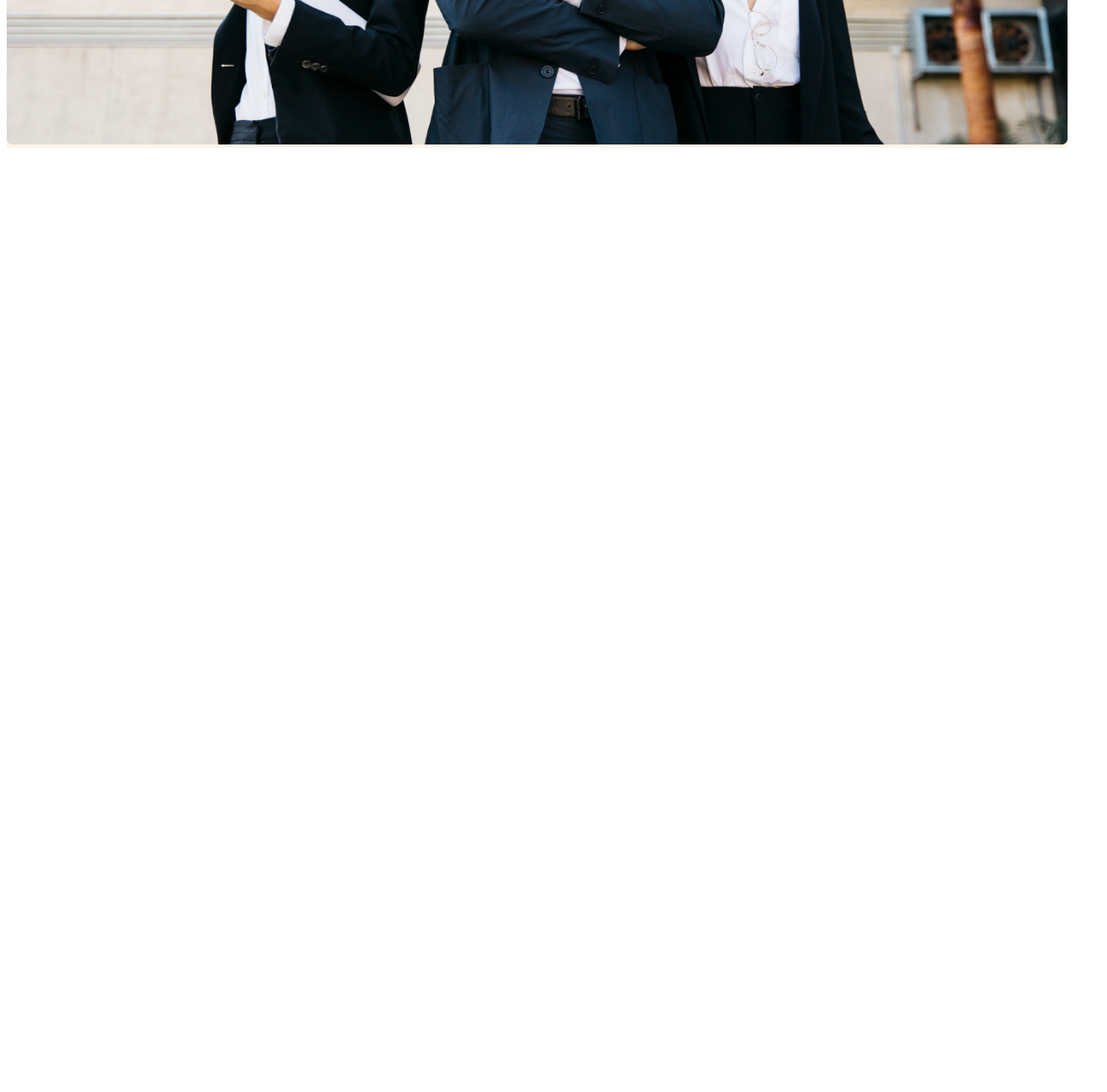
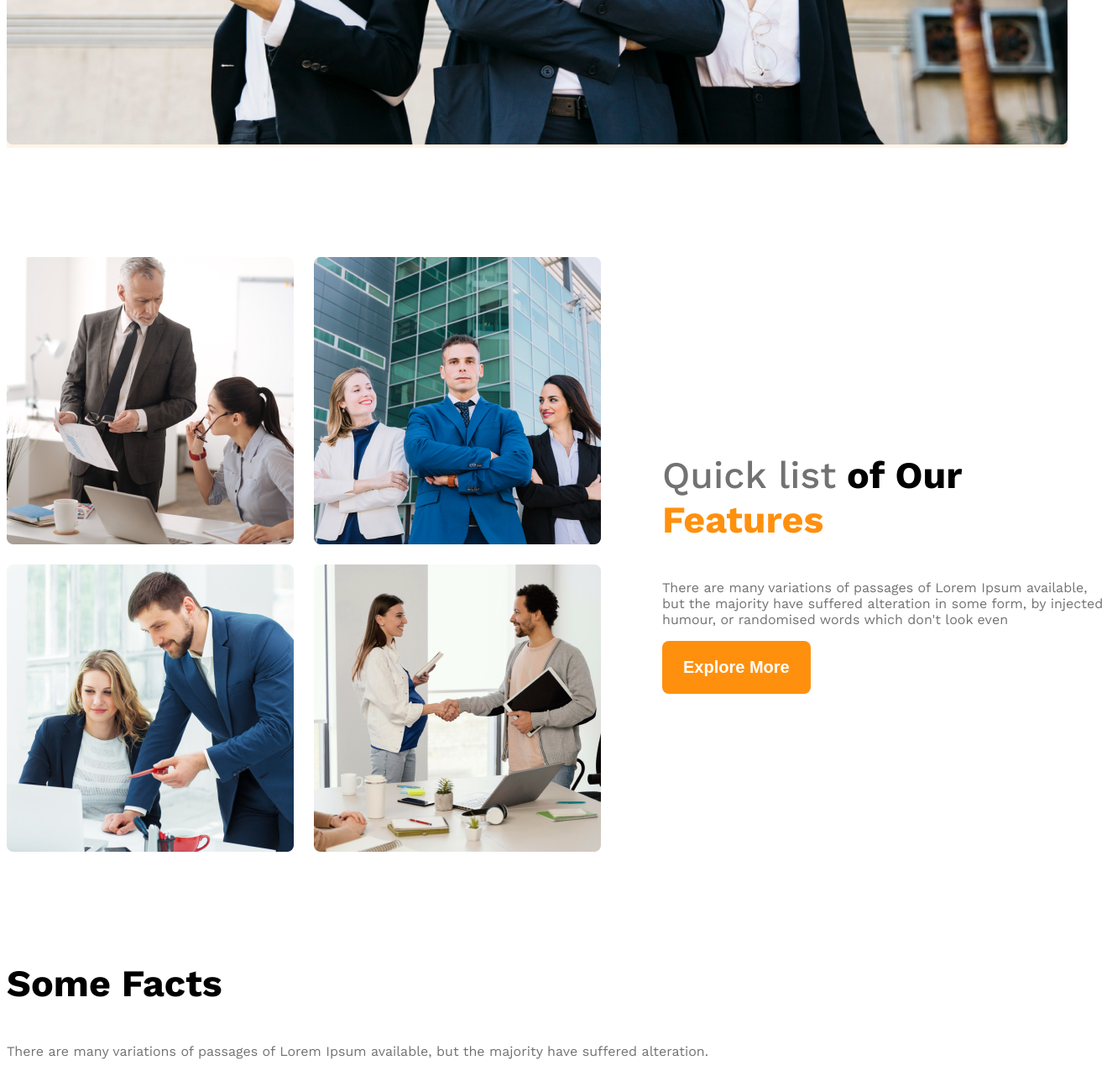
Before and after one commit to sifat-ullah07/g3-architect-website, a plain HTML site: page index.html in a window 1280 px wide. Shown: the part 1008-2308 px from the top of the page at 84% size, 1319 px wide, since content can reach past the window. Before the commit the page ends 1192 px from the top, so only its background shows below. Drawn offline with nearby package versions, Linux system fonts and the light colour scheme.

Commit message:
made team responsive and added fact stucture

```diff
--- a/index.html
+++ b/index.html
@@ -28,7 +28,37 @@
         </div>
 
     </header>
-    <main></main>
+    <main>
+        <section class="teams disply-flex">
+            <div class="team-img-container">
+                <img src="images/team1.png" alt="two architect discussing about desing">
+                <img src="images/team2.png" alt="">
+                <img src="images/team3.png" alt="">
+                <img src="images/team4.png" alt="">
+
+            </div>
+            <div class="our-features">
+                <h3 class="section-title"><span id="quick-list" class="text-light-gray">Quick list</span> <span>of Our</span>
+                 <br><span class="text-primary"> Features</span></h3>
+                <p class="feature-description text-light-gray">There are many variations of passages of Lorem Ipsum available, but the majority have suffered alteration in some form, by injected humour, or randomised words which don't look even</p>
+                <button class="btn-primary">Explore More</button>
+            </div>
+
+        </section>
+        <!-- features will enjoy -->
+        <section>
+            <h3 class="section-title">Some Facts</h3>
+            <p class="text-light-gray">There are many variations of passages of Lorem Ipsum available, but the majority have suffered alteration.</p>
+
+        </section>
+
+        <!-- some facts -->
+         <section>
+
+         </section>
+
+
+    </main>
     <footer></footer>
 </body>
 </html>
--- a/styles/architects.css
+++ b/styles/architects.css
@@ -9,6 +9,9 @@
 /* shared styles */
 .disply-flex{
     display: flex;
+}
+.text-primary{
+    color: #FF900E;
 }
 /* dark 02 */
 .text-gray{
@@ -32,6 +35,19 @@
     border: 0;
 
 
+}
+main{
+    max-width: 1440px;
+    margin: 0 auto;
+}
+
+
+main > section{
+    margin-top: 130px;
+}
+.section-title{
+    font-size: 2.8rem;
+    font-weight: 700;
 }
 
 
@@ -84,10 +100,46 @@
 .banner-image{
     width: 100%;
 }
+/* team and feature related style */
+.teams{
+    align-items: center;
+    margin-top: 130px;
+}
+.team-img-container{
+    display: grid;
+    grid-template-columns: repeat(2, 1fr);
+    gap: 24px;
+    border-radius: 8px;
+
+}
+.our-features{
+    margin-left: 73px;
+    min-width: 530px;
+}
+
+#quick-list{
+    font-weight: 500;
+}
+
 /* responsive media query */
 @media screen and (max-wight: 576px) {
-    .navbar , .nav-link{
+    .navbar , .nav-link , .teams{
         flex-direction: column;
+    }
+    .team-img-container{
+        grid-template-columns: repeat(1, 1fr);
+    }
+    .our-features{
+        margin-left: 20px;
     }
 
 }
+/* medium size device */
+@media screen and (min-width: 576px) and (max-width : 992px)  {
+    .teams{
+        flex-direction: column;
+    }
+    .our-features{
+        margin: 50px auto;
+    }
+}
```
